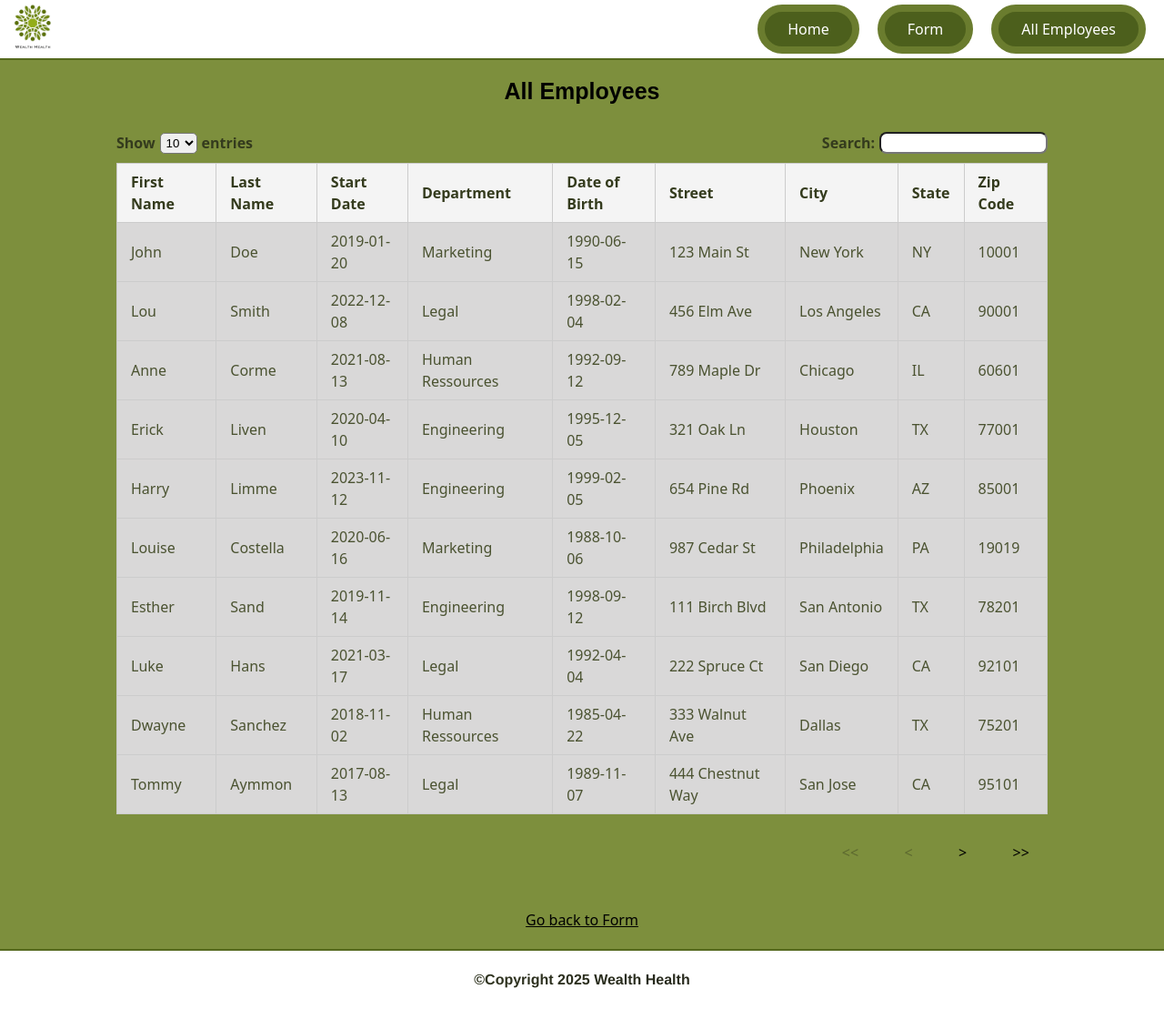
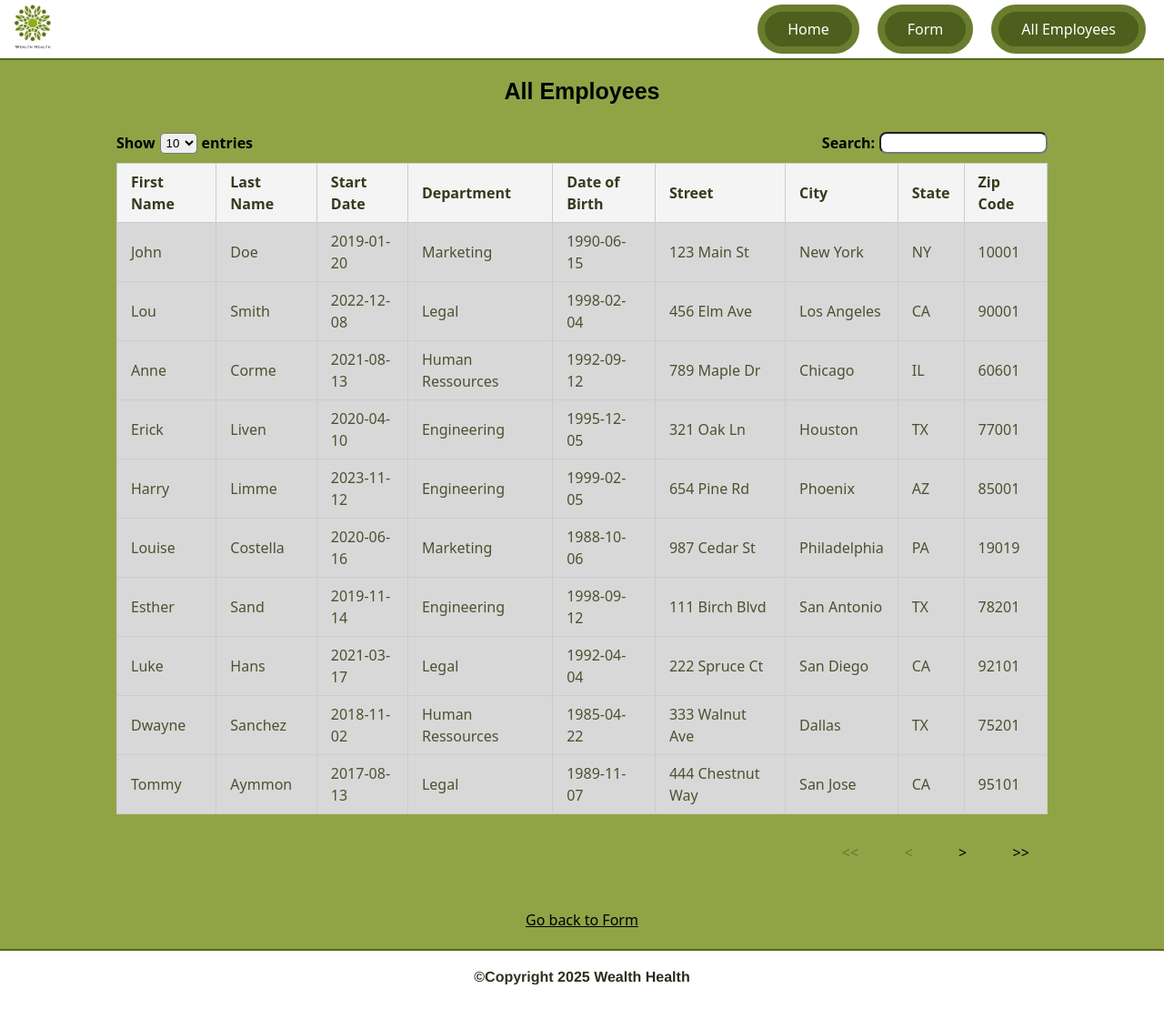
Before and after one commit to Daiba-yume/Project_14_WH, a React (Vite) app in the folder Frontend/: page /employeeList in a window 1280 px wide. Shown: the whole page at 91% size. Built offline with nearby package versions, Linux system fonts and the light colour scheme.

Commit message:
Corrections pour une meilleure performance (Lighthouse)

```diff
--- a/Frontend/index.html
+++ b/Frontend/index.html
@@ -5,6 +5,7 @@
   <meta charset="UTF-8" />
   <link rel="icon" type="image/png" href="/WH_logo.png" />
   <meta name="viewport" content="width=device-width, initial-scale=1.0" />
+  <meta name="description" content="Application HRnet convertit en React afin d'ajouter des employees dans une liste" />
   <title>Wealth Health</title>
 </head>
 
--- a/Frontend/src/components/Footer/Footer.jsx
+++ b/Frontend/src/components/Footer/Footer.jsx
@@ -2,7 +2,7 @@ import "./Footer.scss";
 function Footer() {
   return (
     <footer className="footer">
-      <h4 className="footer-text">©Copyright 2025 Wealth Health</h4>
+      <h1 className="footer-text">©Copyright 2025 Wealth Health</h1>
     </footer>
   );
 }
--- a/Frontend/src/components/Footer/Footer.scss
+++ b/Frontend/src/components/Footer/Footer.scss
@@ -3,6 +3,7 @@
   border-top: 2px solid #55691d;
   text-align: center;
   .footer-text {
+    font-size: 16px;
     margin: 0;
     padding: 0;
     color: black;
--- a/Frontend/src/components/Form/Form.jsx
+++ b/Frontend/src/components/Form/Form.jsx
@@ -65,7 +65,9 @@ function Form({ onSuccess }) {
         />
         {/* Input Date */}
         <div className="formGroup">
-          <label className="labelPicker">Date of Birth</label>
+          <label className="labelPicker" htmlFor="dateOfBirth">
+            Date of Birth
+          </label>
           <DatePicker
             selected={dateOfBirth}
             onChange={(date) => {
@@ -83,7 +85,9 @@ function Form({ onSuccess }) {
           />
         </div>
         <div className="formGroup">
-          <label className="labelPicker">Start Date</label>
+          <label className="labelPicker" htmlFor="startDate">
+            Start Date
+          </label>
           <DatePicker
             selected={startDate}
             onChange={(date) => {
--- a/Frontend/src/components/Form/Form.scss
+++ b/Frontend/src/components/Form/Form.scss
@@ -10,7 +10,7 @@
     font-size: 18px;
     .employeeList {
       line-height: 3.3;
-      color: #343b1d;
+      color: #080808;
       text-decoration: underline;
     }
   }
@@ -37,7 +37,7 @@
 
     .labelPicker {
       font-weight: bold;
-      color: #333;
+      color: #000000;
     }
 
     .inputPicker {
--- a/Frontend/src/components/Header/Header.scss
+++ b/Frontend/src/components/Header/Header.scss
@@ -68,7 +68,7 @@
     .navContainer button {
       width: 18vh;
       right: 0;
-      padding: 8px 15px;
+      padding: 10px 30px;
     }
   }
 }
--- a/Frontend/src/pages/Employee/EmployeeList.jsx
+++ b/Frontend/src/pages/Employee/EmployeeList.jsx
@@ -51,8 +51,11 @@ function EmployeeList() {
       <h1>All Employees</h1>
       <div className="headerEmployee">
         <div className="showSelect">
-          <span className="showLabel">Show</span>
+          <label htmlFor="selectShow" className="showLabel">
+            Show
+          </label>
           <select
+            id="selectShow"
             className="selectShow"
             value={table.getState().pagination.pageSize}
             onChange={(e) => {
@@ -68,8 +71,9 @@ function EmployeeList() {
           <span className="showLabel">entries</span>
         </div>
         <div className="search">
-          <label>Search:</label>
+          <label htmlFor="searchInput">Search:</label>
           <input
+            id="searchInput"
             type="text"
             value={globalFilter}
             onChange={(e) => setGlobalFilter(e.target.value)}
--- a/Frontend/src/pages/Employee/EmployeeList.scss
+++ b/Frontend/src/pages/Employee/EmployeeList.scss
@@ -14,7 +14,7 @@
     margin-bottom: 10px;
     font-weight: 700;
     margin: 10px;
-    color: #343b1d;
+    color: #000000;
     .showSelect {
       display: flex;
       align-items: center;
--- a/Frontend/src/pages/Home/Employee.scss
+++ b/Frontend/src/pages/Home/Employee.scss
@@ -2,7 +2,7 @@ section {
   display: flex;
   justify-content: center;
   align-items: center;
-  background-color: #7d8f3d;
+  background-color: #90a446;
   .icon {
     width: 100%;
     align-items: center;
@@ -14,6 +14,6 @@ section {
     text-align: center;
     font-size: 20px;
     font-weight: 700;
-    color: white;
+    color: #000000;
   }
 }
--- a/Frontend/src/utils/Input/InputField.jsx
+++ b/Frontend/src/utils/Input/InputField.jsx
@@ -2,7 +2,7 @@ import "./InputField.scss";
 function InputField({ id, label, name, type = "text", value, onChange }) {
   return (
     <div className="inputWrapper">
-      <label>{label}</label>
+      <label htmlFor={id}>{label}</label>
       <input
         id={id}
         name={name}
--- a/Frontend/src/utils/Input/InputField.scss
+++ b/Frontend/src/utils/Input/InputField.scss
@@ -7,7 +7,7 @@
 
 .inputWrapper label {
   font-weight: bold;
-  color: #333;
+  color: #000000;
 }
 
 .inputWrapper input,
--- a/Frontend/src/utils/Select/SelectField.jsx
+++ b/Frontend/src/utils/Select/SelectField.jsx
@@ -10,7 +10,7 @@ function SelectField({
 }) {
   return (
     <div className="inputWrapper">
-      <label>{label}</label>
+      <label htmlFor={id}>{label}</label>
       <select id={id} name={name} required value={value} onChange={onChange}>
         <option value="" disabled hidden>
           {placeholder}
```
